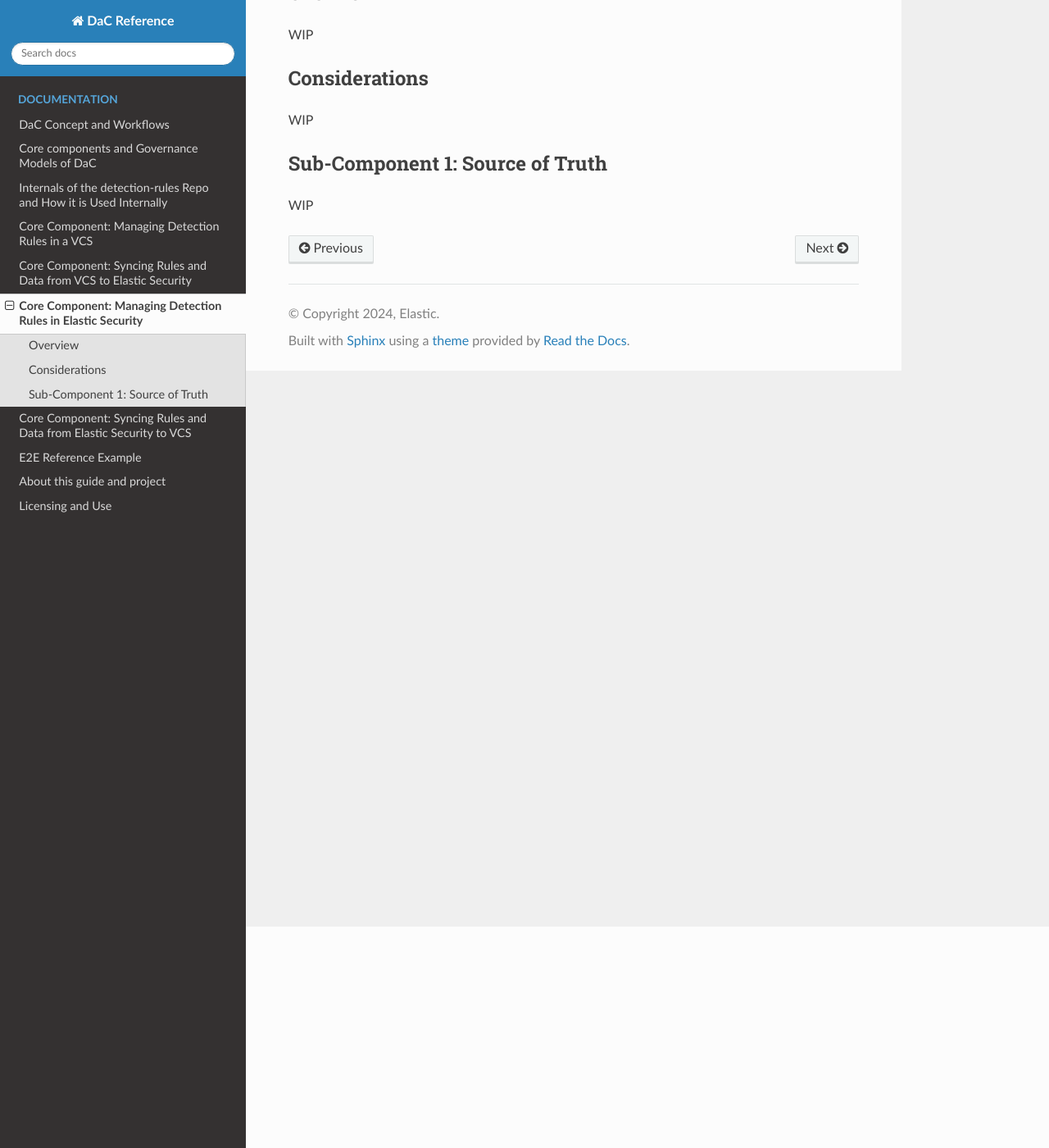
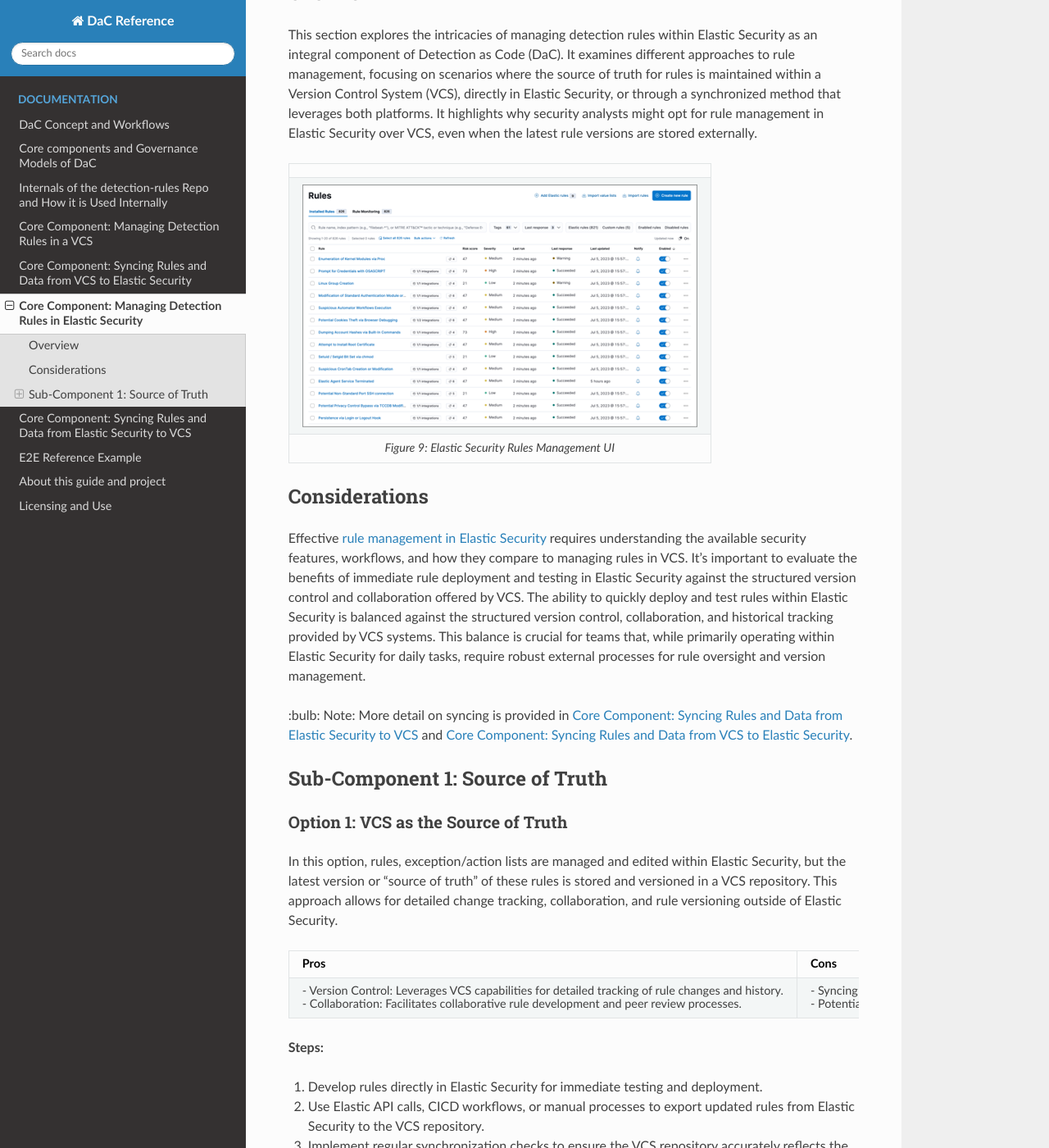
Before and after one commit to elastic/DaC-Reference, a Sphinx documentation site: the page built from docs/core_component_managing_detection_rules_in_elastic_security.md, in a window 1280 px wide and 1400 px high, scrolled down 270 px. Shown: the whole window at 82% size. Built offline with Sphinx 7.4.7 and the Read the Docs theme 2.0.0, drawn with Linux system fonts in a browser that asks for light colours; pages that are not in the unit, such as notebooks, are missing from menus; some of the changed text lies outside the part shown.

Commit message:
update section 6: core component managing detection rules in elastic security

```diff
--- a/docs/core_component_managing_detection_rules_in_elastic_security.md
+++ b/docs/core_component_managing_detection_rules_in_elastic_security.md
@@ -2,10 +2,59 @@
 ================================
 
 ## Overview
-WIP
+
+This section explores the intricacies of managing detection rules within Elastic Security as an integral component of Detection as Code (DaC). It examines different approaches to rule management, focusing on scenarios where the source of truth for rules is maintained within a Version Control System (VCS), directly in Elastic Security, or through a synchronized method that leverages both platforms. It highlights why security analysts might opt for rule management in Elastic Security over VCS, even when the latest rule versions are stored externally.
+
+|                                                                                           |
+| ----------------------------------------------------------------------------------------- |
+| <img src="_static/detection_rules_in_elastic.png"  alt="Detection Rules"/> |
+| <center>*Figure 9: Elastic Security Rules Management UI* </center>                                       |
 
 ## Considerations
-WIP
+
+Effective [rule management in Elastic Security](https://www.elastic.co/guide/en/security/current/rules-ui-management.html) requires understanding the available security features, workflows, and how they compare to managing rules in VCS. It's important to evaluate the benefits of immediate rule deployment and testing in Elastic Security against the structured version control and collaboration offered by VCS. The ability to quickly deploy and test rules within Elastic Security is balanced against the structured version control, collaboration, and historical tracking provided by VCS systems. This balance is crucial for teams that, while primarily operating within Elastic Security for daily tasks, require robust external processes for rule oversight and version management.
+
+:bulb: Note: More detail on syncing is provided in [Core Component: Syncing Rules and Data from Elastic Security to VCS](./core_component_syncing_rules_and_data_from_elastic_security_to_vcs.md) and [Core Component: Syncing Rules and Data from VCS to Elastic Security](./core_component_syncing_rules_and_data_from_vcs_to_elastic_security.md).
 
 ## Sub-Component 1: Source of Truth
-WIP
+
+### Option 1: VCS as the Source of Truth
+
+In this option, rules, exception/action lists are managed and edited within Elastic Security, but the latest version or "source of truth" of these rules is stored and versioned in a VCS repository. This approach allows for detailed change tracking, collaboration, and rule versioning outside of Elastic Security.
+
+|Pros|Cons|
+|-|-|
+|- Version Control: Leverages VCS capabilities for detailed tracking of rule changes and history.<br/> - Collaboration: Facilitates collaborative rule development and peer review processes.|- Syncing Complexity: Requires mechanisms to regularly sync rule changes from Elastic Security to VCS.<br/> - Potential for Drift: Risk of rule versions drifting between Elastic Security and VCS without strict syncing protocols.|
+
+**Steps:**
+
+1. Develop rules directly in Elastic Security for immediate testing and deployment.
+1. Use Elastic API calls, CICD workflows, or manual processes to export updated rules from Elastic Security to the VCS repository.
+1. Implement regular synchronization checks to ensure the VCS repository accurately reflects the latest rule versions from Elastic Security.
+
+### Option 2: Elastic Security as the Source of Truth
+
+In this approach, rules are created, managed, and stored directly in Elastic Security, with Elastic Security acting as the primary source of truth. This approach emphasizes the use of Elastic Security's UI and built-in features for rule management, relying on Elastic Security's versioning and export capabilities for rule backups and audits.
+
+|Pros|Cons|
+|-|-|
+|- Immediate Deployment: Enables quick rule testing, tuning, and deployment directly within the security platform.<br/> - Integrated Management: Utilizes Elastic Security's UI for rule creation, modification, and management without the need for external tools.|<br/> - Limited Version Control: Does not offer the same level of detailed version history and rollback capabilities as VCS.<br/> - Collaboration Challenges: May limit collaborative development and peer review processes available in VCS platforms.|
+
+**Steps:**
+
+1. Utilize Elastic Security's Security Solution interface to create and manage detection rules.
+1. Since Elastic Security is the source of truth, it may be wise to regularly export rules for backup purposes and store them in a secure location.
+
+### Option 3: Hybrid Rule Management
+
+This hybrid approach ensures rules are managed in Elastic Security with capabilities to sync changes both to and from VCS. It combines the immediate operational advantages of Elastic Security with the structured version control and collaboration benefits of VCS.
+
+|Pros|Cons|
+|-|-|
+|- Best of Both Worlds: Combines the operational efficiency of Elastic Security with the version control strengths of VCS.<br/> - Flexible Workflow: Supports diverse team workflows, allowing for both immediate rule deployment and detailed change tracking.|- Syncing Overhead: Requires additional tools or processes to maintain rule synchronization between Elastic Security and VCS.<br/> - Complex Configuration: May necessitate complex setup to automate the syncing process effectively.|
+
+**Steps:**
+
+1. Establish rules and workflows for when and how rules are synced between Elastic Security and VCS.
+1. Implement automation tools or scripts to facilitate the regular syncing of rule definitions and updates in both directions.
+1. Monitor the syncing process closely to identify and resolve any discrepancies or conflicts that arise between the two platforms.
```
Also changed, not shown: docs/_static/detection_rules_in_elastic.png (added).
